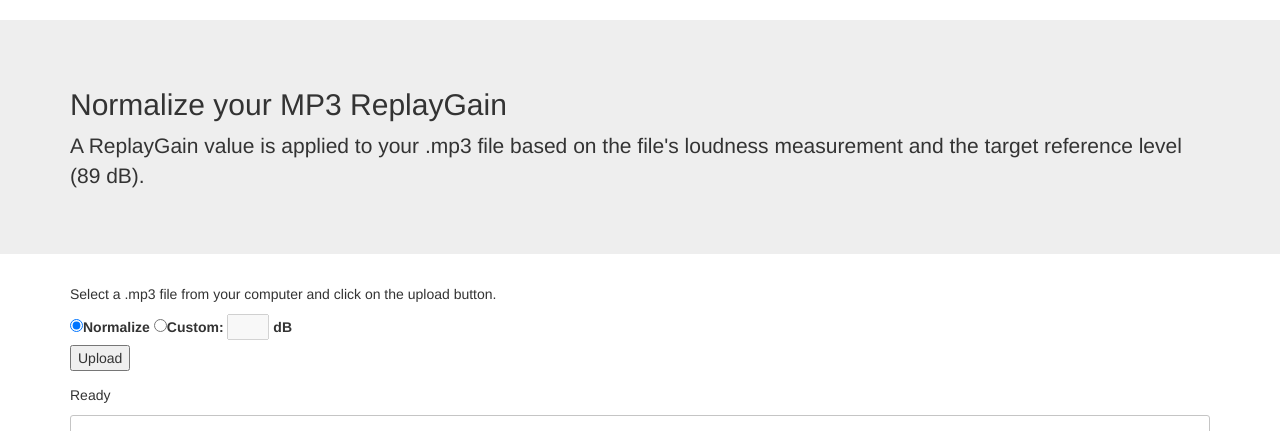
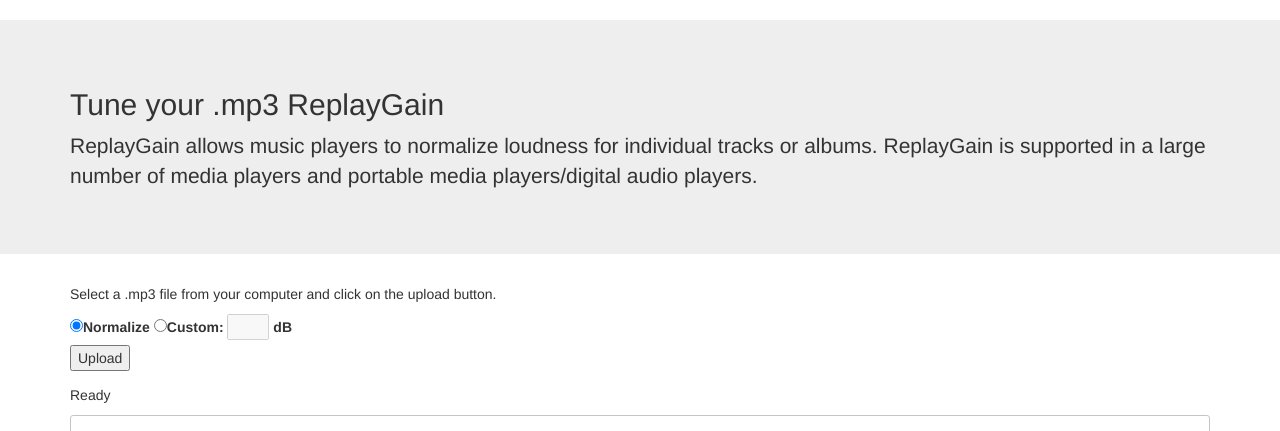
Before and after one commit to rkenmi/vtuner, a Django app: template web/templates/web/upload.html in a window 1280 px wide. Shown: the part 122-553 px from the top of the page. Run offline with Django 3.2, Linux system fonts and the light colour scheme; the template is opened without the code that fills it, so the values that code supplies are empty; some libraries are stand-ins or nearby versions.

Commit message:
update text in html

```diff
--- a/web/templates/web/upload.html
+++ b/web/templates/web/upload.html
@@ -19,8 +19,8 @@
 <div class="jumbotron">
 
   <div class="container">
-    <h2>Normalize your MP3 ReplayGain</h2>
-    <p>A ReplayGain value is applied to your .mp3 file based on the file's loudness measurement and the target reference level (89 dB).</p>
+    <h2>Tune your .mp3 ReplayGain</h2>
+    <p>ReplayGain allows music players to normalize loudness for individual tracks or albums. ReplayGain is supported in a large number of media players and portable media players/digital audio players.</p>
   </div>
 </div>
 
```
Also changed, not shown: 14 other files.
